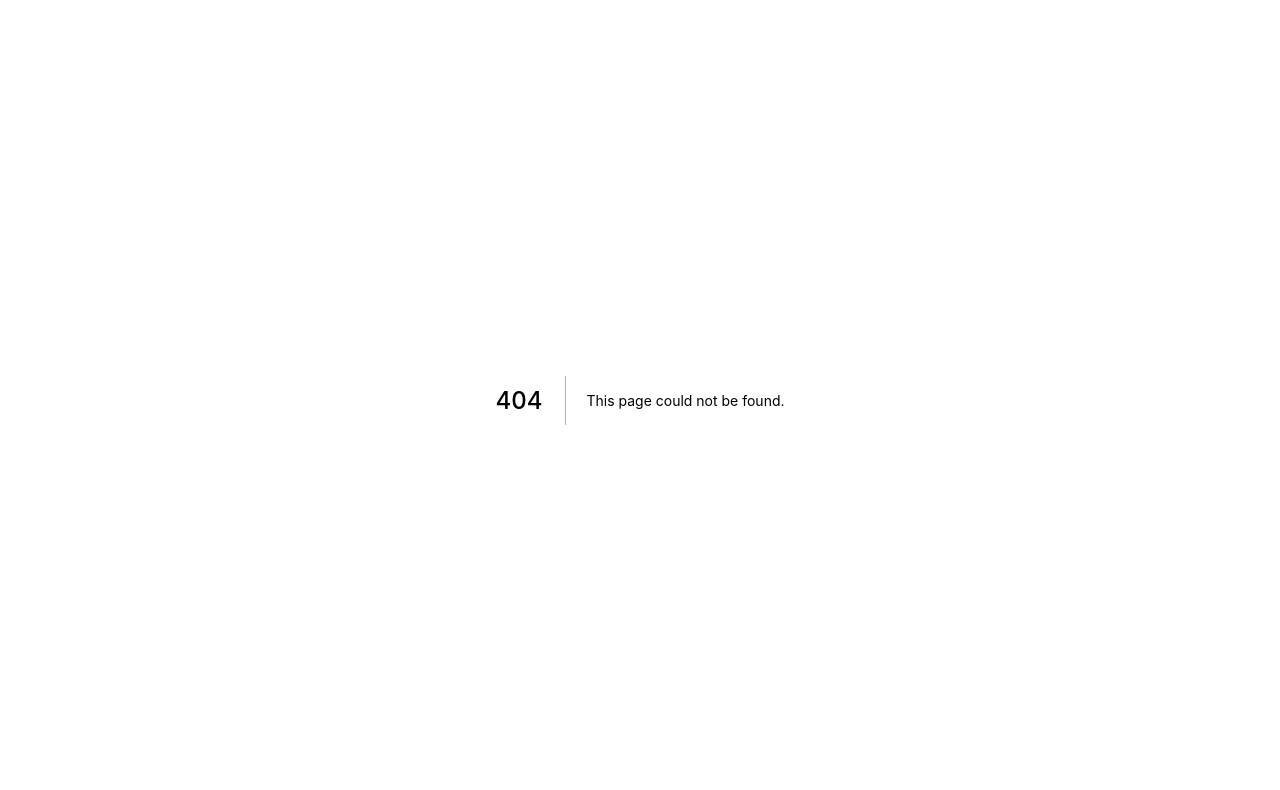
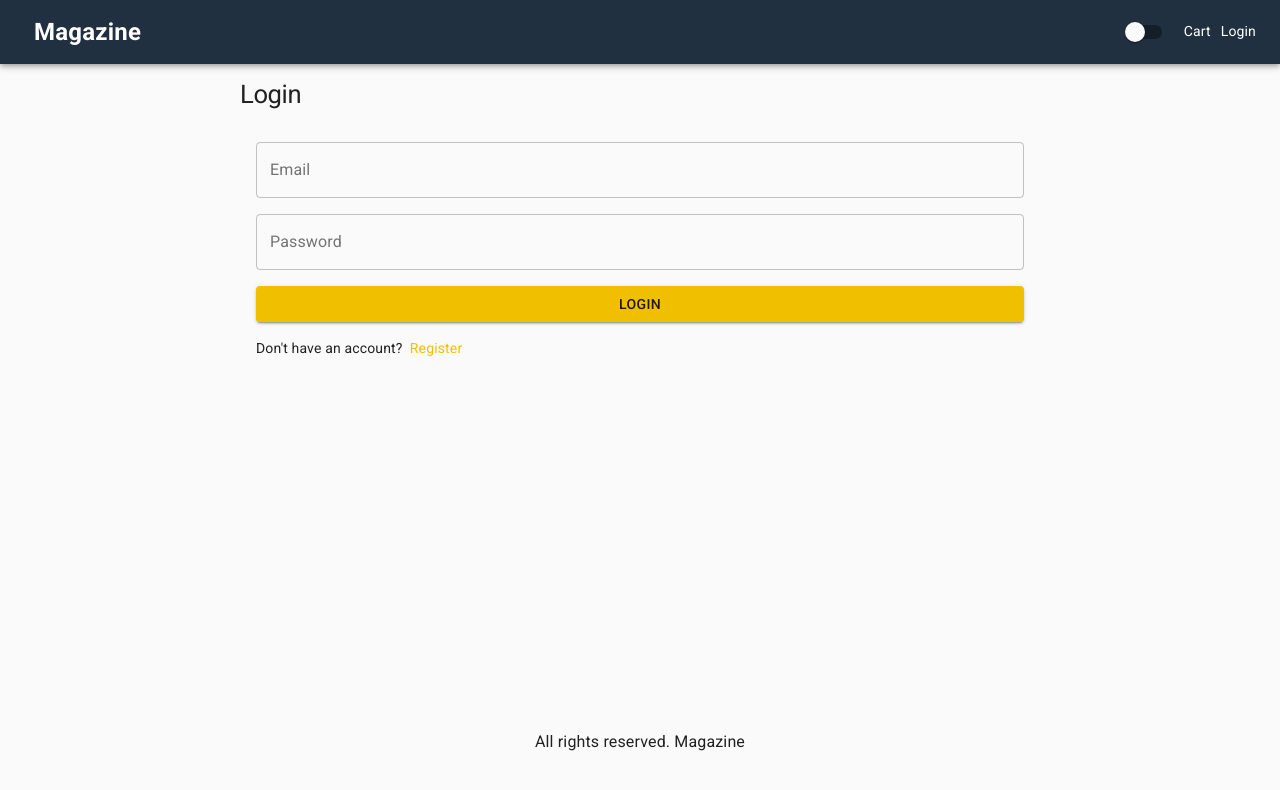
Before and after one commit to freddydc/amazona-next, a Next.js app: page /login in a window 1280 px wide. Before the commit this address had no page. Shown: the top 790 px of the page. Built offline with nearby package versions, Linux system fonts and the light colour scheme.

Commit message:
Create Login Screen

```diff
--- a/components/Layout/styles/styles.js
+++ b/components/Layout/styles/styles.js
@@ -26,6 +26,10 @@
     marginTop: 10,
     marginBottom: 10,
   },
+  form: {
+    maxWidth: 800,
+    margin: '0 auto',
+  },
 });
 
 export default useStyles;
--- /dev/null
+++ b/pages/login.jsx
@@ -0,0 +1,58 @@
+import React from 'react';
+import NextLink from 'next/link';
+import Layout from '@components/Layout/Layout';
+import useStyles from '@components/Layout/styles/styles';
+import {
+  Button,
+  Link,
+  List,
+  ListItem,
+  TextField,
+  Typography,
+} from '@material-ui/core';
+
+const Login = () => {
+  const classes = useStyles();
+  return (
+    <Layout>
+      <form className={classes.form}>
+        <Typography component="h1" variant="h1">
+          Login
+        </Typography>
+        <List>
+          <ListItem>
+            <TextField
+              id="email"
+              label="Email"
+              fullWidth
+              variant="outlined"
+              inputProps={{ type: 'email' }}
+            ></TextField>
+          </ListItem>
+          <ListItem>
+            <TextField
+              id="password"
+              label="Password"
+              fullWidth
+              variant="outlined"
+              inputProps={{ type: 'password' }}
+            ></TextField>
+          </ListItem>
+          <ListItem>
+            <Button variant="contained" color="primary" type="submit" fullWidth>
+              Login
+            </Button>
+          </ListItem>
+          <ListItem>
+            Don't have an account? &nbsp;
+            <NextLink href="/register" passHref>
+              <Link>Register</Link>
+            </NextLink>
+          </ListItem>
+        </List>
+      </form>
+    </Layout>
+  );
+};
+
+export default Login;
```
Also changed, not shown: pages/cart.jsx (+12 -1 lines), pages/shipping.jsx (added, +10 -0 lines).
